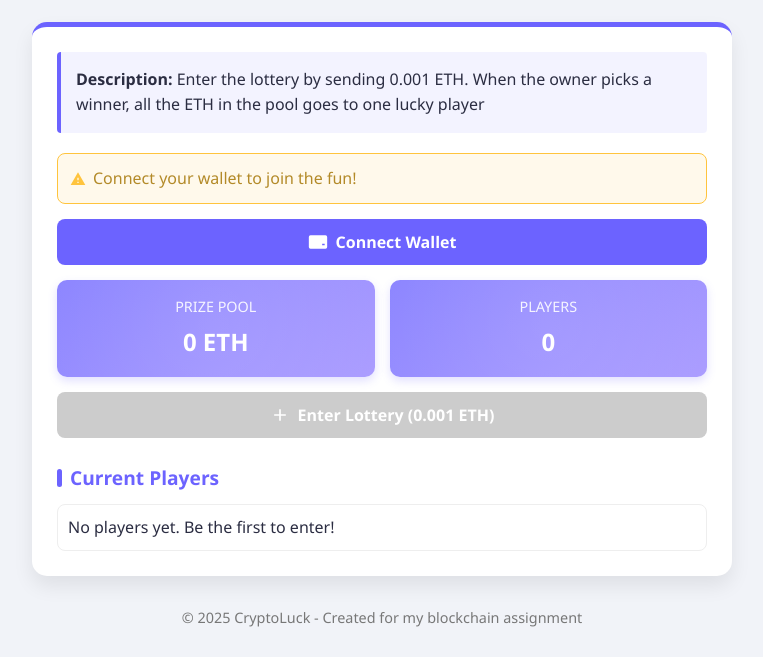
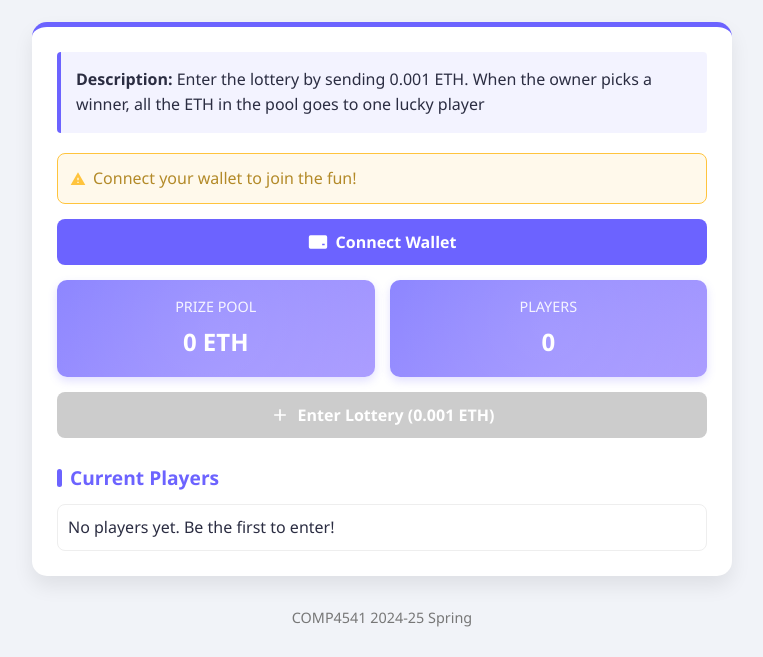
Before and after one commit to winm00/lottery, a plain HTML site: page index.html in a window 1280 px wide. Shown: the part 143-800 px from the top of the page, without its empty margins (258-1021 px from the left). Drawn offline with Linux system fonts and the light colour scheme.

Commit message:
Update index.html

```diff
--- a/index.html
+++ b/index.html
@@ -393,7 +393,7 @@
         </main>
 
         <footer class="app-footer">
-            <p>© 2025 CryptoLuck - Created for my blockchain assignment</p>
+            <p> COMP4541 2024-25 Spring</p>
         </footer>
     </div>
 
```
